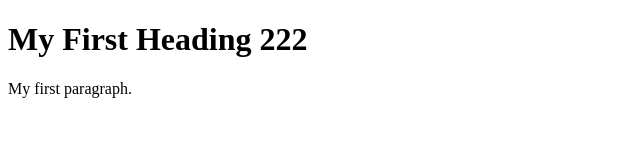
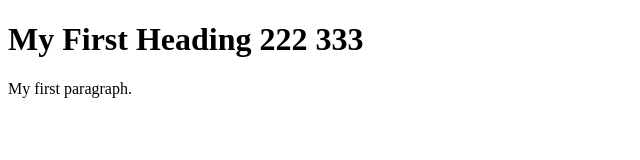
Before and after one commit to yim222/vcs-git-lingar, a plain HTML site: page index.html in a window 1280 px wide. Shown: the full height of the page, 0-640 px from the left. Drawn offline with Linux system fonts and the light colour scheme.

Commit message:
Some master change

```diff
--- a/index.html
+++ b/index.html
@@ -2,7 +2,7 @@
 <html>
 <body>
 
-<h1>My First Heading 222 </h1>
+<h1>My First Heading 222 333 </h1>
 <p>My first paragraph.</p>
 
 </body>
```
